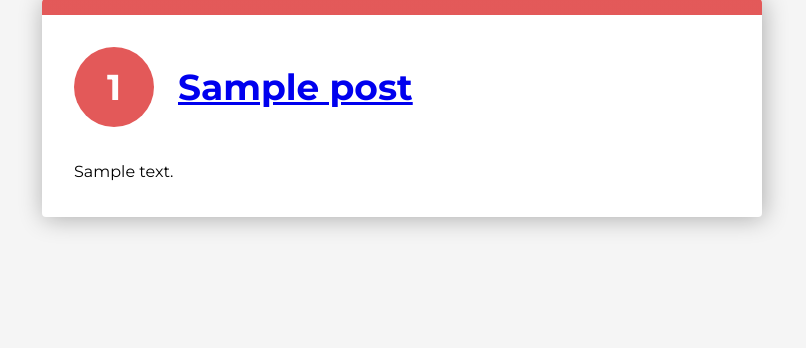
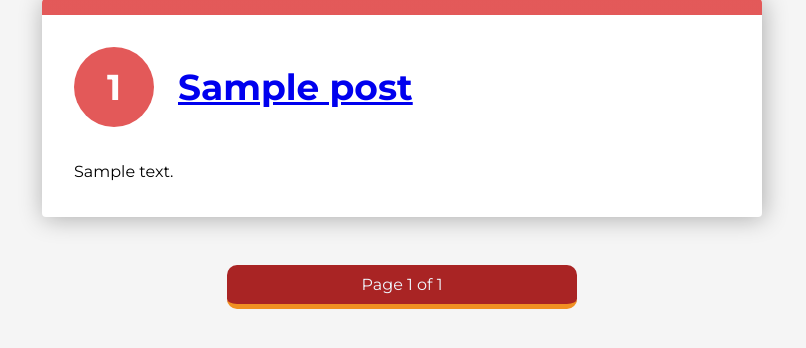
Before and after one commit to alikiansaie/django-course-project, a Django app: template sabzweb/blog/templates/blog/list.html in a window 1280 px wide. Shown: the part 139-487 px from the top of the page, without its empty margins (238-1044 px from the left). Run offline with Django 5.2, Linux system fonts and the light colour scheme; the template is opened without the code that fills it: most values are stand-ins (such as "Sample title", 1, 10 or a date in 2020); parts of the project's set-up code (start-up, migrations or seed data) failed here and were passed over.

Commit message:
addin tags to pagination.html (Manualy)

```diff
--- a/sabzweb/blog/static/css/Base.css
+++ b/sabzweb/blog/static/css/Base.css
@@ -104,3 +104,14 @@ h3::before {
         margin-right: 1.5rem;
     }
 }
+
+.pagination{
+    width: 350px;
+    background-color: #a92424;
+    color: aliceblue;
+    text-align: center;
+    border-bottom: 5px solid #f19022;
+    border-radius: 10px;
+    margin: 20px auto;
+    padding: 10px;
+}
--- a/sabzweb/blog/templates/partials/pagination.html
+++ b/sabzweb/blog/templates/partials/pagination.html
@@ -1,3 +1,9 @@
-{% if page.has_previous %}
-<a href="?page={{ page.previous_page_number }}">Previous</a>
-{% endif %}
+<div class='pagination'>
+    {% if page.has_previous %}
+        <a href="?page={{ page.previous_page_number }}">Previous</a>
+    {% endif %}
+    Page {{ page.number }} of {{ page.paginator.num_pages }}
+    {% if page.has_next %}
+        <a href="?page={{ page.next_page_number }}">Next</a>
+    {% endif %}
+</div>
```
